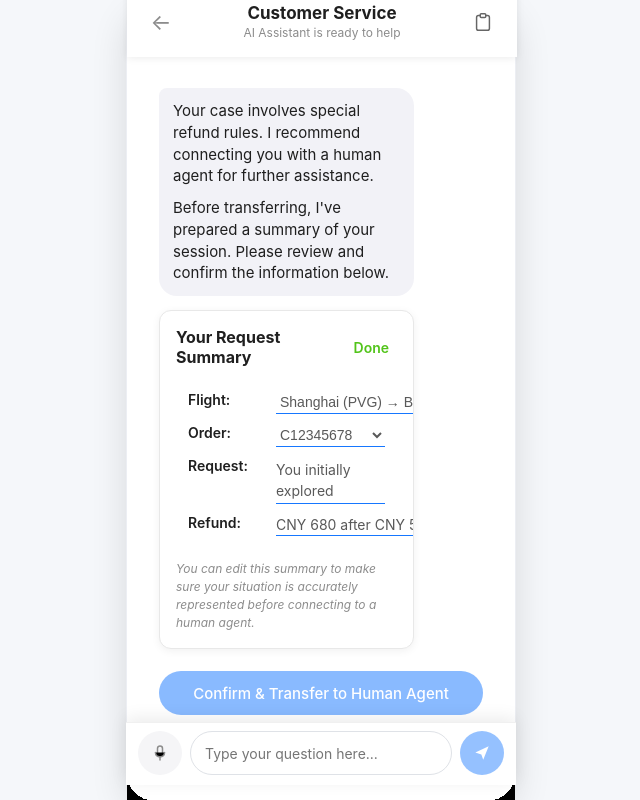
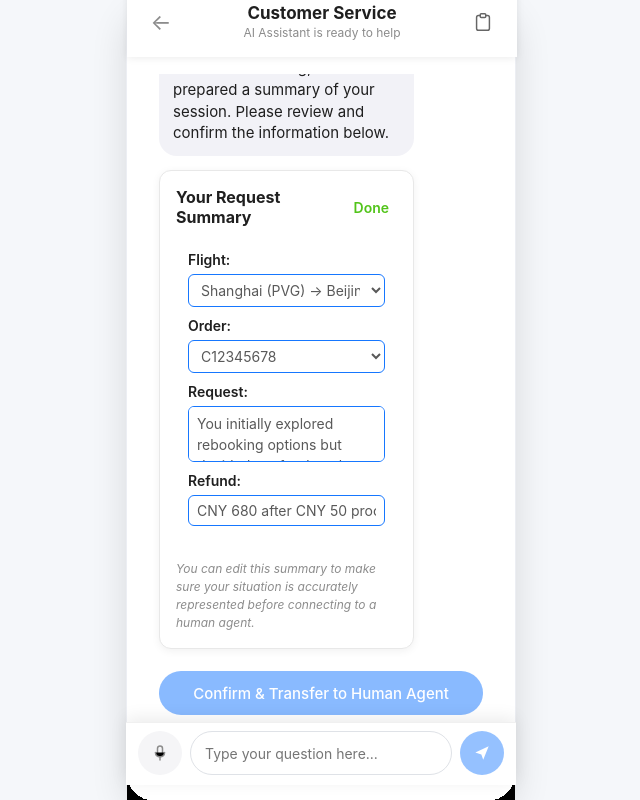
Before and after one commit to sqbbsll-ops/cursor-ai-support, a React (Vite) app: page /page4 in a window 1280 px wide. Both pictures are taken after a click on the button "Edit". Shown: the part 15-815 px from the top of the page, without its empty margins (319-959 px from the left). Built offline with nearby package versions, Linux system fonts and the light colour scheme.

Commit message:
fix edit mode layout and input styles

```diff
--- a/src/pages/Page4Confirmation.jsx
+++ b/src/pages/Page4Confirmation.jsx
@@ -29,6 +29,41 @@ const DEFAULT_EDIT_VALUES = {
     "You initially explored rebooking options but decided a refund works better for you.",
   refund: "CNY 680 after CNY 50 processing fee, timeline 3-5 business days."
 };
+
+const EDIT_FIELD_STYLE = {
+  width: "100%",
+  border: "1.5px solid #1677FF",
+  borderRadius: "6px",
+  background: "white",
+  fontSize: "14px",
+  color: "#595959",
+  outline: "none",
+  padding: "6px 8px",
+  boxSizing: "border-box",
+  fontFamily: "inherit",
+  marginTop: "4px"
+};
+
+const EDIT_ROW_STYLE = {
+  display: "flex",
+  flexDirection: "column",
+  gap: "2px",
+  marginBottom: "10px"
+};
+
+const READ_ROW_STYLE = {
+  display: "flex",
+  gap: "8px",
+  alignItems: "flex-start"
+};
+
+const LABEL_STYLE = {
+  fontWeight: 600,
+  fontSize: "14px",
+  color: "#1f1f1f"
+};
+
+const READ_LABEL_STYLE = { ...LABEL_STYLE, minWidth: "80px" };
 
 function buildSummaryText(values) {
   return [
@@ -181,31 +216,26 @@ export function Page4Confirmation() {
                     style={{
                       display: "flex",
                       flexDirection: "column",
-                      gap: "10px",
+                      gap: isEditing ? 0 : "10px",
                       padding: "12px",
-                      minHeight: "140px"
+                      width: "100%",
+                      minHeight: "140px",
+                      boxSizing: "border-box"
                     }}
                   >
-                    <div style={{ display: "flex", gap: "8px", alignItems: "flex-start" }}>
-                      <span style={{ fontWeight: 600, fontSize: "14px", color: "#1f1f1f", minWidth: "80px" }}>
-                        Flight:
-                      </span>
                     {isEditing ? (
+                      <div style={EDIT_ROW_STYLE}>
+                        <span style={LABEL_STYLE}>Flight:</span>
                         <select
                           value={editValues.flight}
                           onChange={(e) =>
                             setEditValues((prev) => ({ ...prev, flight: e.target.value }))
                           }
                           style={{
-                            flex: 1,
-                            border: "none",
-                            borderBottom: "1.5px solid #1677FF",
-                            background: "transparent",
-                            fontSize: "14px",
-                            color: "#595959",
-                            outline: "none",
+                            ...EDIT_FIELD_STYLE,
                             cursor: "pointer",
-                            padding: "2px 0"
+                            appearance: "auto",
+                            WebkitAppearance: "auto"
                           }}
                         >
                           <option value="Shanghai (PVG) → Beijing (PEK), April 28 at 14:00">
@@ -218,51 +248,48 @@ export function Page4Confirmation() {
                             Shanghai (PVG) → Chengdu (CTU), April 30 at 16:30
                           </option>
                         </select>
+                      </div>
                     ) : (
+                      <div style={READ_ROW_STYLE}>
+                        <span style={READ_LABEL_STYLE}>Flight:</span>
                         <span style={{ fontSize: "14px", color: "#595959", lineHeight: 1.5 }}>
                           {editValues.flight}
                         </span>
+                      </div>
                     )}
-                    </div>
 
-                    <div style={{ display: "flex", gap: "8px", alignItems: "flex-start" }}>
-                      <span style={{ fontWeight: 600, fontSize: "14px", color: "#1f1f1f", minWidth: "80px" }}>
-                        Order:
-                      </span>
                     {isEditing ? (
+                      <div style={EDIT_ROW_STYLE}>
+                        <span style={LABEL_STYLE}>Order:</span>
                         <select
                           value={editValues.order}
                           onChange={(e) =>
                             setEditValues((prev) => ({ ...prev, order: e.target.value }))
                           }
                           style={{
-                            flex: 1,
-                            border: "none",
-                            borderBottom: "1.5px solid #1677FF",
-                            background: "transparent",
-                            fontSize: "14px",
-                            color: "#595959",
-                            outline: "none",
+                            ...EDIT_FIELD_STYLE,
                             cursor: "pointer",
-                            padding: "2px 0"
+                            appearance: "auto",
+                            WebkitAppearance: "auto"
                           }}
                         >
                           <option value="C12345678">C12345678</option>
                           <option value="C87654321">C87654321</option>
                           <option value="H98765432">H98765432</option>
                         </select>
+                      </div>
                     ) : (
+                      <div style={READ_ROW_STYLE}>
+                        <span style={READ_LABEL_STYLE}>Order:</span>
                         <span style={{ fontSize: "14px", color: "#595959", lineHeight: 1.5 }}>
                           {editValues.order}
                         </span>
+                      </div>
                     )}
-                    </div>
 
-                    <div style={{ display: "flex", gap: "8px", alignItems: "flex-start" }}>
-                      <span style={{ fontWeight: 600, fontSize: "14px", color: "#1f1f1f", minWidth: "80px" }}>
-                        Request:
-                      </span>
                     {isEditing ? (
+                      <div style={EDIT_ROW_STYLE}>
+                        <span style={LABEL_STYLE}>Request:</span>
                         <textarea
                           value={editValues.request}
                           onChange={(e) =>
@@ -270,54 +297,41 @@ export function Page4Confirmation() {
                           }
                           rows={2}
                           style={{
-                            flex: 1,
-                            border: "none",
-                            borderBottom: "1.5px solid #1677FF",
-                            background: "transparent",
-                            fontSize: "14px",
-                            color: "#595959",
-                            outline: "none",
-                            resize: "none",
+                            ...EDIT_FIELD_STYLE,
                             lineHeight: "1.5",
-                            fontFamily: "inherit",
-                            padding: "2px 0"
+                            resize: "none"
                           }}
                         />
+                      </div>
                     ) : (
+                      <div style={READ_ROW_STYLE}>
+                        <span style={READ_LABEL_STYLE}>Request:</span>
                         <span style={{ fontSize: "14px", color: "#595959", lineHeight: 1.5 }}>
                           {editValues.request}
                         </span>
+                      </div>
                     )}
-                    </div>
 
-                    <div style={{ display: "flex", gap: "8px", alignItems: "flex-start" }}>
-                      <span style={{ fontWeight: 600, fontSize: "14px", color: "#1f1f1f", minWidth: "80px" }}>
-                        Refund:
-                      </span>
                     {isEditing ? (
+                      <div style={EDIT_ROW_STYLE}>
+                        <span style={LABEL_STYLE}>Refund:</span>
                         <input
                           type="text"
                           value={editValues.refund}
                           onChange={(e) =>
                             setEditValues((prev) => ({ ...prev, refund: e.target.value }))
                           }
-                          style={{
-                            flex: 1,
-                            border: "none",
-                            borderBottom: "1.5px solid #1677FF",
-                            background: "transparent",
-                            fontSize: "14px",
-                            color: "#595959",
-                            outline: "none",
-                            padding: "2px 0"
-                          }}
+                          style={EDIT_FIELD_STYLE}
                         />
+                      </div>
                     ) : (
+                      <div style={READ_ROW_STYLE}>
+                        <span style={READ_LABEL_STYLE}>Refund:</span>
                         <span style={{ fontSize: "14px", color: "#595959", lineHeight: 1.5 }}>
                           {editValues.refund}
                         </span>
+                      </div>
                     )}
-                    </div>
                   </div>
 
                   <p
```
Also changed, not shown: 3 other files (tests, documents, lock files or other folders). Lines whose indentation alone changed are shown as unchanged.
